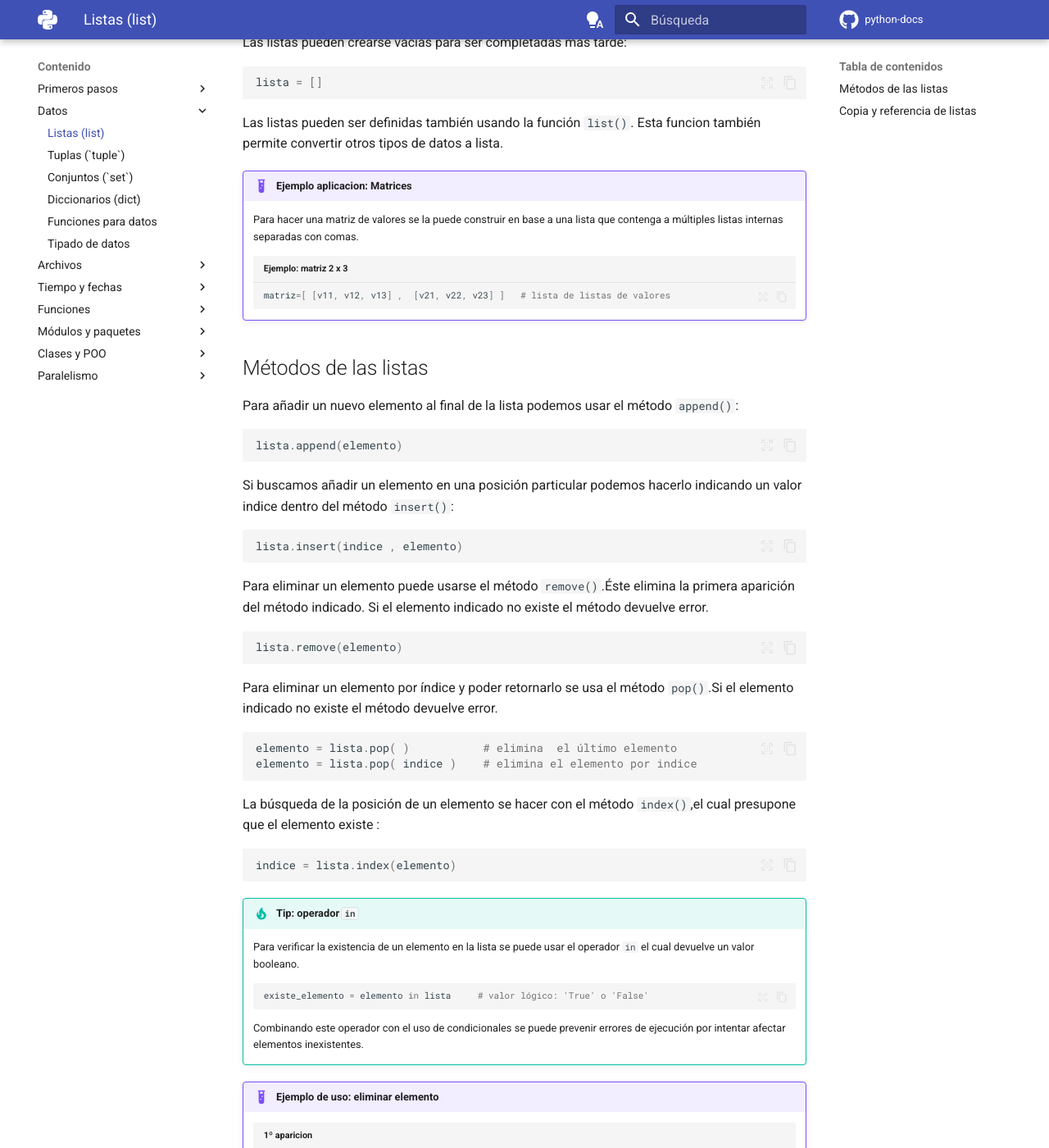
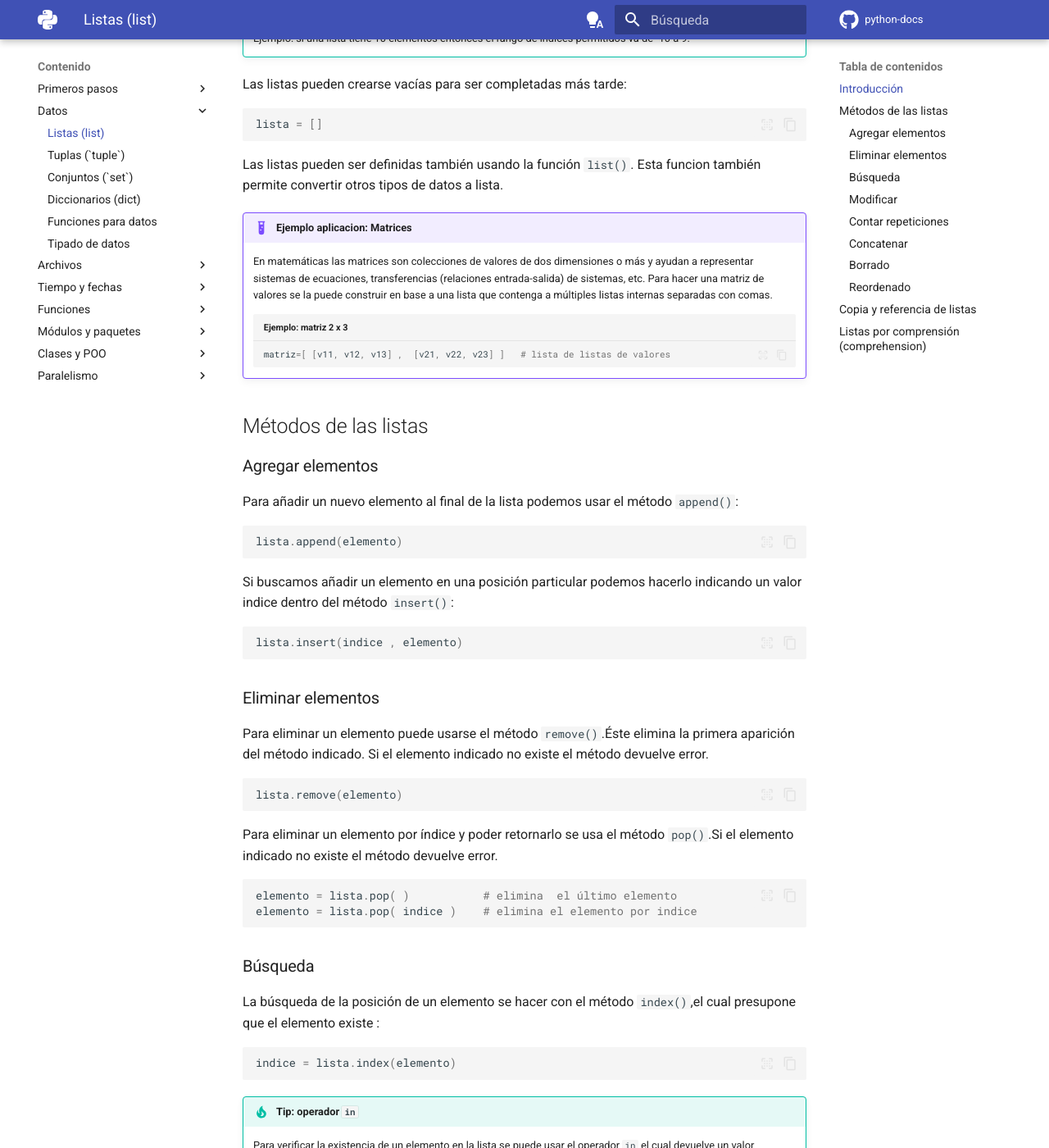
Before and after one commit to alejrot/python-docs, an MkDocs documentation site: the page built from docs/datos/listas.md, in a window 1280 px wide and 1400 px high, scrolled down 940 px. Shown: the whole window at 82% size. Built offline with MkDocs 1.6.1 and Material for MkDocs 9.7.7, drawn with Linux system fonts in a browser that asks for light colours; plug-ins that fetch from the network failed and are left out; comment, search, counter and statistics services are not loaded; some of the changed text lies outside the part shown.

Commit message:
Datos: listas retocado

````diff
--- a/docs/datos/listas.md
+++ b/docs/datos/listas.md
@@ -7,6 +7,8 @@ tags:
 
 
 # Listas (`list`)
+
+## Introducción
 
 La lista es una estructura de datos
 para almacenar múltiples valores en secuencia.
@@ -51,6 +53,10 @@ lista = []
 Las listas pueden ser definidas también usando la función `list()`. Esta funcion también permite convertir otros tipos de datos a lista.
 
 !!! example "Ejemplo aplicacion: Matrices"
+
+    En matemáticas las matrices son colecciones de valores de dos dimensiones o más y ayudan a representar sistemas de ecuaciones,
+    transferencias (relaciones entrada-salida) de sistemas,
+    etc.
     Para hacer una matriz de valores se la puede construir en base a una lista que contenga a múltiples listas internas  separadas con comas.
     ```python title="Ejemplo: matriz 2 x 3"
     matriz=[ [v11, v12, v13] ,  [v21, v22, v23] ]   # lista de listas de valores
@@ -58,15 +64,20 @@ Las listas pueden ser definidas también usando la función `list()`. Esta funci
 
 ## Métodos de las listas
 
+### Agregar elementos
+
 Para añadir un nuevo elemento al final de la lista podemos usar el método `append()`:
 ```python
 lista.append(elemento)
 ```
+
 Si buscamos añadir un elemento en una posición particular podemos hacerlo indicando un valor indice dentro del método `insert()`:
 
 ```python
 lista.insert(indice , elemento)
 ```
+
+### Eliminar elementos
 
 Para eliminar un elemento puede usarse el método `remove()`.Éste elimina la primera aparición del método indicado. Si el elemento indicado no existe el método devuelve error.
 ```python
@@ -79,6 +90,9 @@ Para eliminar un elemento por índice y poder retornarlo se usa el método `pop(
 elemento = lista.pop( )           # elimina  el último elemento
 elemento = lista.pop( indice )    # elimina el elemento por indice
 ```
+
+### Búsqueda
+
 
 La búsqueda de la posición de un elemento se hacer con el método `index()`,el cual presupone que el elemento existe :
 ```python
@@ -106,16 +120,23 @@ indice = lista.index(elemento)
         elemento = lista.pop(indice)
     ```
 
+### Modificar
+
 
 Reescribir una posicion particular de la lista:
 ```python
 lista[indice]  = nuevo_valor
 ```
 
+### Contar repeticiones
+
+
 Contar repeticiones de un elemento: método `count()`
 ```python
 lista.count(elemento):
 ```
+
+### Concatenar
 
 Concatenar una segunda lista al final de la primera: método `extend()`
 
@@ -123,17 +144,19 @@ Concatenar una segunda lista al final de la primera: método `extend()`
 lista_1.extend(lista_2)
 ```
 
-
-Invertir el orden de los elementos (cambios persistentes): método `reverse()`
-```python
-lista.reverse()
-```
-
+### Borrado
 
 Eliminar todo el contenido de la lista:
 
 ```python
 lista.clear()
+```
+
+### Reordenado
+
+Invertir el orden de los elementos (cambios persistentes): método `reverse()`
+```python
+lista.reverse()
 ```
 
 Ordenar los elementos (cambios persistentes): método `sort()`
@@ -224,3 +247,15 @@ Si se requiere independizar una lista de la otra y así prevenir cambios imprevi
     from copy import deepcopy   # importacion de la funcion
     copia = deepcopy(original)   # copia profunda
     ```
+
+
+## Listas por comprensión (*comprehension*)
+
+Las listas por comprensión se basan en el uso de variables calculadas a partir de una iteración.
+Algunos ejemplos de listas creadas a partir de un bucle `for` pueden ser:
+
+```python title="Listas por comprensión"
+lista_ascendente  = [ i             for i in range(valor_maximo) ]
+lista_cuadrados   = [ i * i         for i in range(valor_maximo) ]
+lista_ambas       = [ (i, i  * i )  for i in range(valor_maximo) ]
+```
--- a/mkdocs.yml
+++ b/mkdocs.yml
@@ -244,7 +244,6 @@ nav:
       - funciones/decoradores.md
 
       - funciones/main.md
-      - funciones/comprehension.md
 
     - Módulos y paquetes:
       - Módulos: contenido/modulos.md
````
Also changed, not shown: docs/blog/posts/v2.md (+3 -2 lines), docs/datos/funciones.md (+30 -4 lines), docs/funciones/comprehension.md (deleted, +0 -14 lines).
